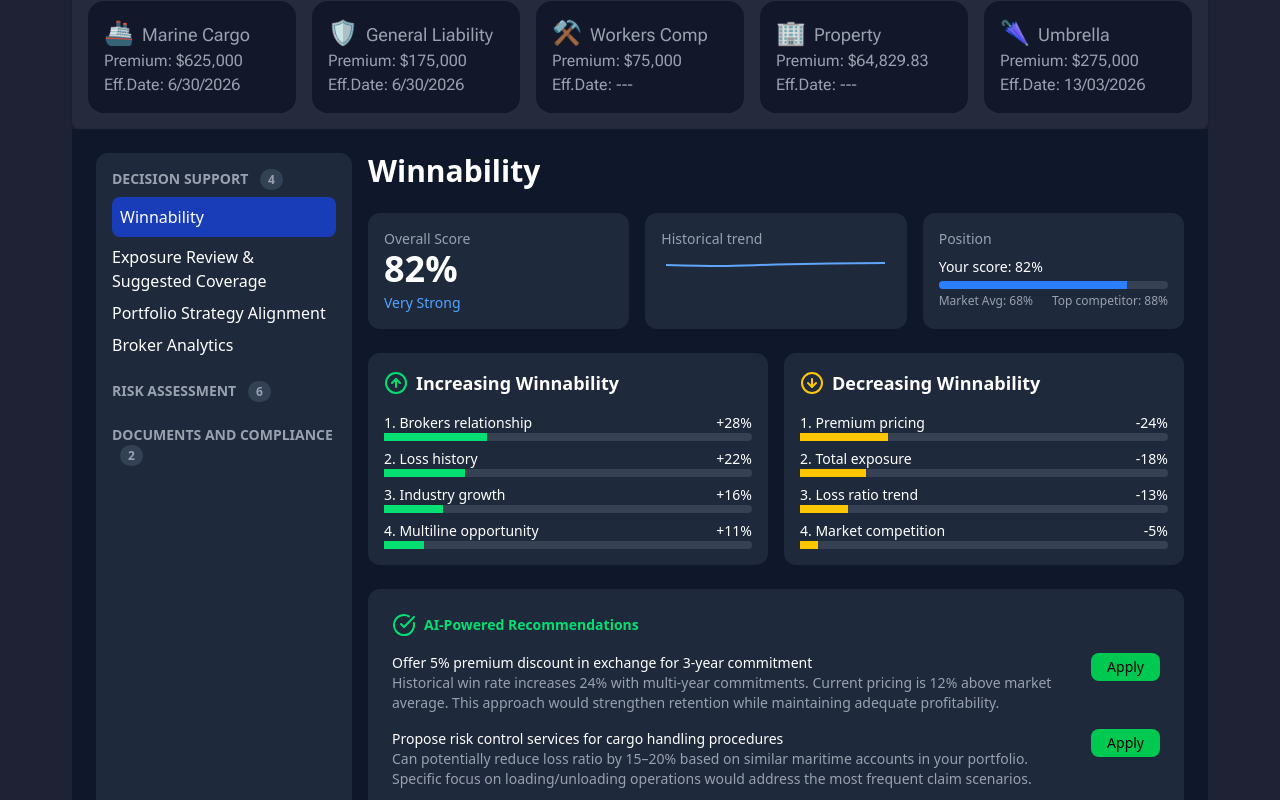
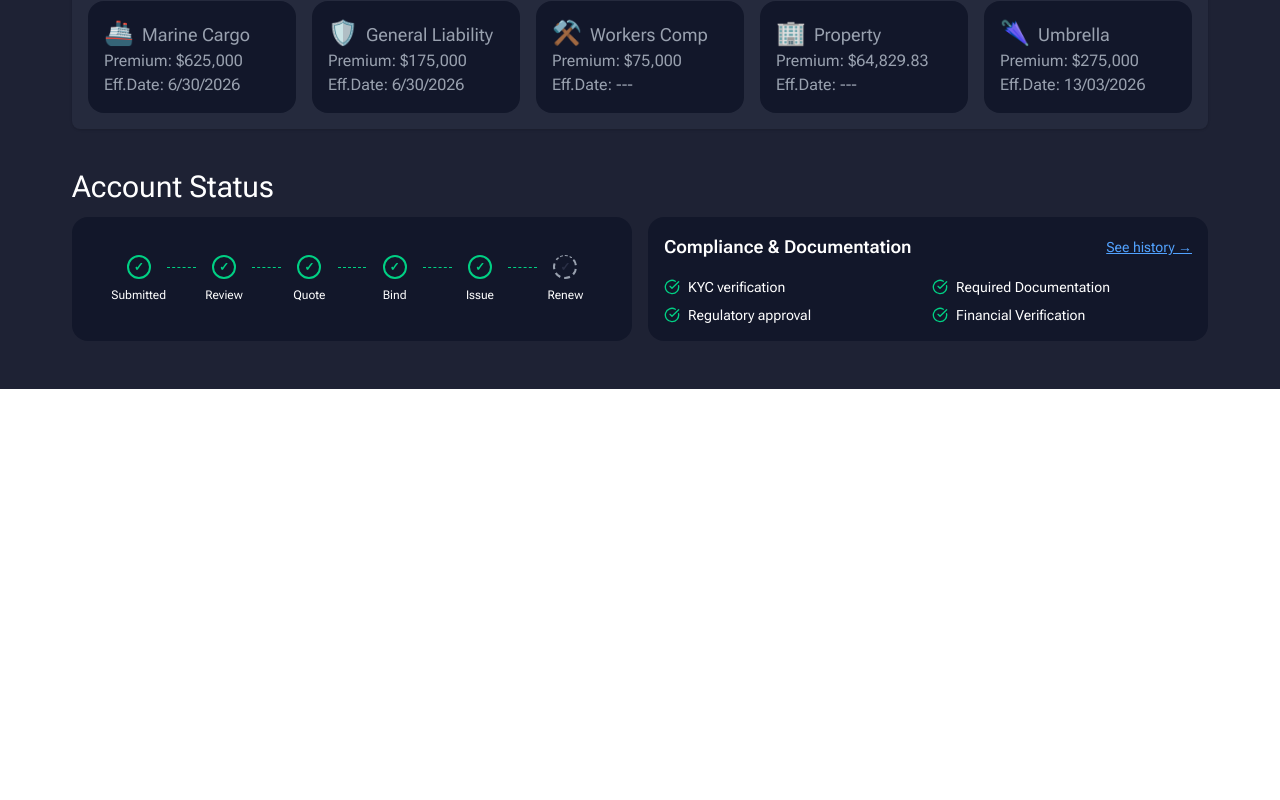
Before and after one commit to OlgaMinaievaWebDev/dashboard-ui, a React (Vite) app: page /accounts in a window 1280 px wide. Shown: the part 720-1520 px from the top of the page. After the commit the page ends 1109 px from the top, so only its background shows below. Built offline with nearby package versions, Linux system fonts and the light colour scheme.

Commit message:
progressBar edit

```diff
--- /dev/null
+++ b/src/components/accounts/accountStatus/ComplianceItem.jsx
@@ -0,0 +1,11 @@
+import { CheckCircle, Circle } from "lucide-react";
+
+function ComplianceItem({ label }) {
+  return (
+    <div className="flex items-center space-x-2 text-white text-sm">
+      <CheckCircle className="text-[#00D084] w-4 h-4" />
+      <span>{label}</span>
+    </div>
+  );
+}
+export default ComplianceItem;
--- /dev/null
+++ b/src/components/accounts/accountStatus/StatusCard.jsx
@@ -0,0 +1,20 @@
+import { CheckCircle, Circle } from "lucide-react";
+
+function StatusCard({ label, isCompleted }) {
+  return (
+    <div className="flex flex-col items-center text-white">
+      <div
+        className="w-6 h-6 flex items-center justify-center rounded-full border border-dashed"
+        style={{ borderColor: isCompleted ? "#00D084" : "#888" }}
+      >
+        {isCompleted ? (
+          <CheckCircle className="text-[#00D084] w-5 h-5" />
+        ) : (
+          <Circle className="text-gray-500 w-5 h-5" />
+        )}
+      </div>
+      <span className="text-sm mt-1">{label}</span>
+    </div>
+  );
+}
+export default StatusCard;
--- /dev/null
+++ b/src/components/accounts/accountStatus/StatusProgressBar.jsx
@@ -0,0 +1,38 @@
+const steps = ["Submitted", "Review", "Quote", "Bind", "Issue", "Renew"];
+const currentStep = 4; // index of the current completed step (0-based)
+
+export default function StatusProgressBar() {
+  return (
+    <div className="flex items-center justify-between w-full px-2 relative">
+      {steps.map((step, index) => (
+        <div key={step} className="flex-1 flex flex-col items-center relative">
+          {/* Dot */}
+          <div
+            className={`w-6 h-6 rounded-full z-10 flex items-center justify-center text-xs font-bold border-2
+              ${
+                index <= currentStep
+                  ? "border-[#00D084] text-[#00D084]"
+                  : "border-gray-400 text-[#2A2F45] border-t border-dashed"
+              }`}
+          >
+            {index <= currentStep ? "✓" : "✓"}
+          </div>
+
+          {/* Label */}
+          <span className="mt-2 text-xs text-white text-center">{step}</span>
+
+          {/* Dashed line (except after last dot) */}
+          {index < steps.length - 1 && (
+            <div className="absolute top-3 left-10/12 w-1/3 h-0">
+              <div
+                className={`border-t border-dashed ${
+                  index <= currentStep ? "border-[#00D084]" : "border-[#2A2F45]"
+                }`}
+              ></div>
+            </div>
+          )}
+        </div>
+      ))}
+    </div>
+  );
+}
--- /dev/null
+++ b/src/components/accounts/accountStatus/StatusSection.jsx
@@ -0,0 +1,35 @@
+import ComplianceItem from "./ComplianceItem";
+import StatusCard from "./StatusCard";
+import StatusProgressBar from "./StatusProgressBar";
+
+
+export default function StatusSection() {
+
+ return (
+   <div className="mt-10">
+     <h2 className="text-3xl mb-3">Account Status</h2>
+     <div className="flex flex-col lg:flex-row gap-4 text-white">
+       {/* Account Status */}
+       <div className="bg-[#12172A] rounded-2xl p-4 flex-1 flex items-center justify-center">
+         <StatusProgressBar />
+       </div>
+
+       {/* Compliance & Documentation */}
+       <div className="bg-[#12172A] rounded-2xl p-4 flex-1">
+         <div className="flex justify-between items-center mb-4">
+           <h3 className="text-lg font-semibold">Compliance & Documentation</h3>
+           <a href="#" className="text-blue-400 text-sm underline">
+             See history →
+           </a>
+         </div>
+         <div className="grid grid-cols-1 sm:grid-cols-2 gap-2">
+           <ComplianceItem label="KYC verification" />
+           <ComplianceItem label="Required Documentation" />
+           <ComplianceItem label="Regulatory approval" />
+           <ComplianceItem label="Financial Verification" />
+         </div>
+       </div>
+     </div>
+   </div>
+ );
+}
--- a/src/pages/Accounts.jsx
+++ b/src/pages/Accounts.jsx
@@ -4,6 +4,7 @@ import PerformanceMetrics from "../components/accounts/performanceMetrics/Perfor
 import Policies from "../components/accounts/policiesSection/Policies";
 import AccountDetails from "../components/accounts/AccountDetails";
 import InboxView from "../components/accounts/InboxView";
+import StatusSection from "../components/accounts/accountStatus/StatusSection";
 
 function Account() {
  return (
@@ -18,8 +19,8 @@ function Account() {
      </div>
    <PerformanceMetrics />
    <Policies />
-   <AccountDetails />
-   <InboxView/>
+   <StatusSection/>
+
    </>
  );
 }
```
